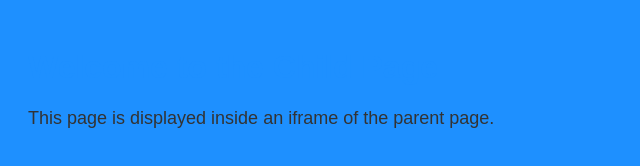
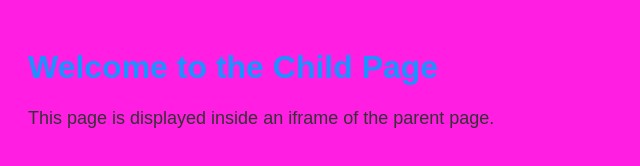
Before and after one commit to FR720/Sprints_pro1, a plain HTML site: page child.html in a window 1280 px wide. Shown: the whole page, without its empty margins (0-640 px from the left). Drawn offline with Linux system fonts and the light colour scheme.

Commit message:
change color

```diff
--- a/child.html
+++ b/child.html
@@ -20,7 +20,7 @@
     }
   </style>
 </head>
-<body style="background-color: #1e90ff;">
+<body style="background-color: #ff1ee1;">
   <h1>Welcome to the Child Page</h1>
   <p>This page is displayed inside an iframe of the parent page.</p>
 </body>
```
